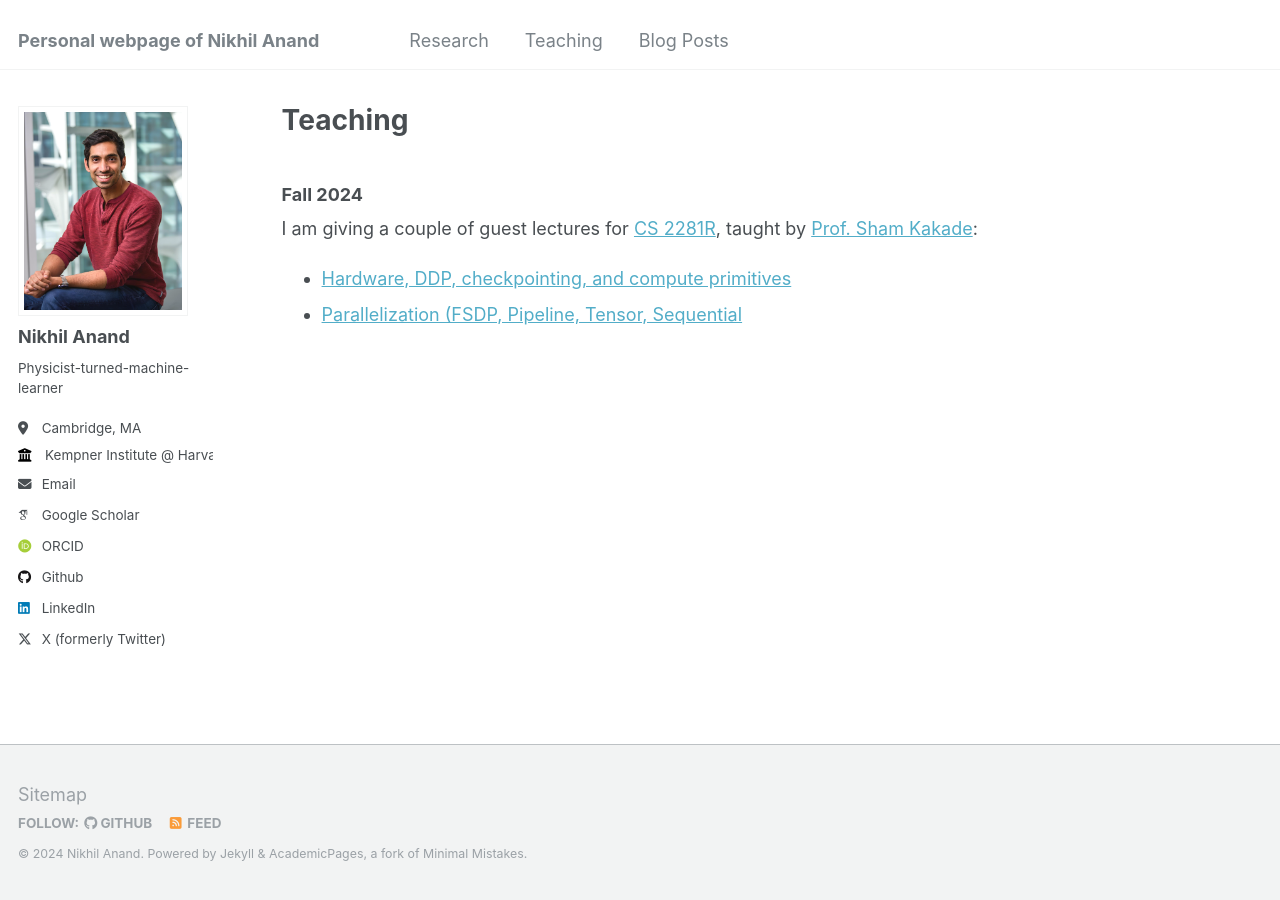
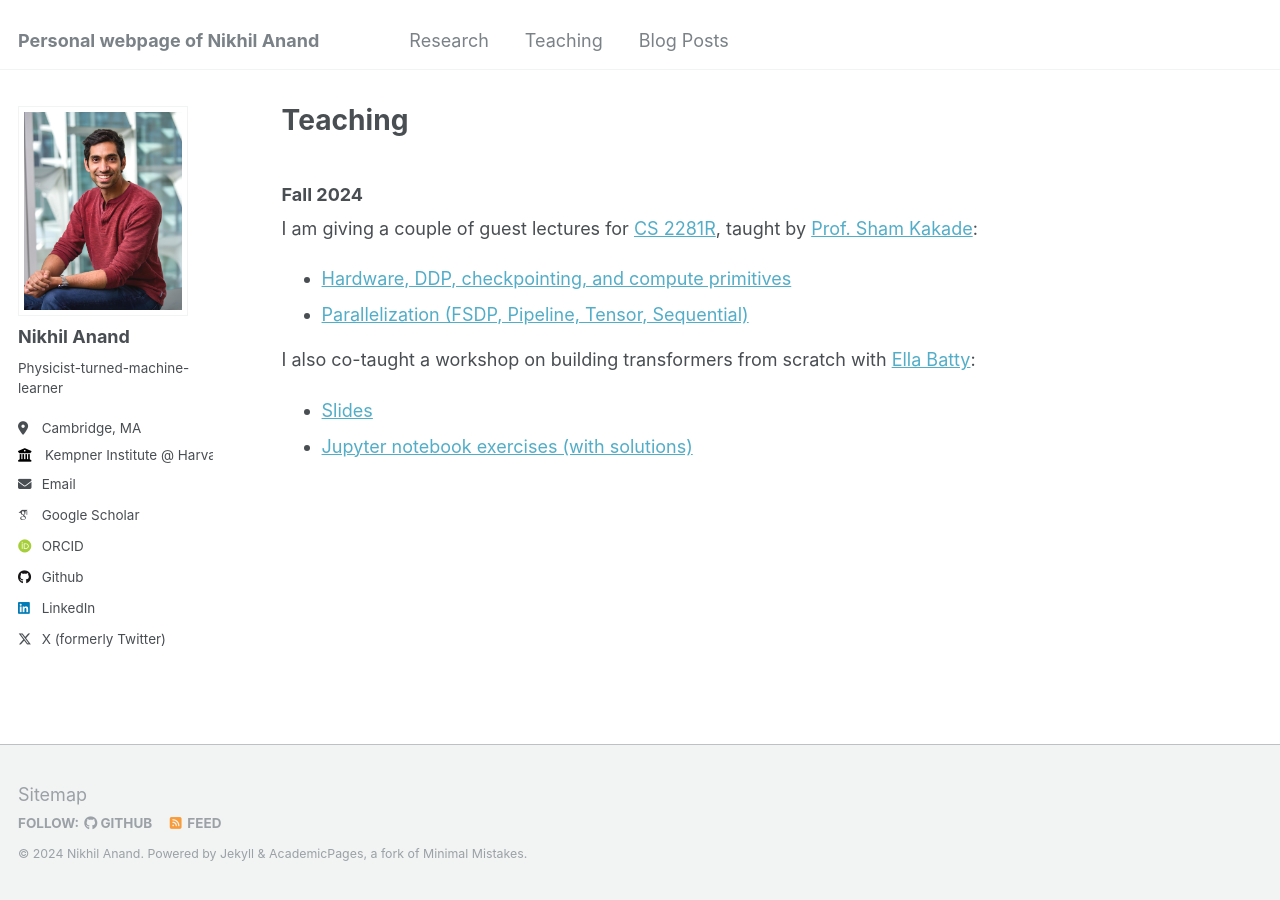
Before and after one commit to nikhilanand91/nikhilanand91.github.io, a Jekyll site: the page built from _pages/teaching.md, in a window 1280 px wide. Built offline with Jekyll 4.4.1, drawn with Linux system fonts in a browser that asks for light colours; some web fonts are replaced.

Commit message:
update with workshop materials

```diff
--- a/_pages/teaching.md
+++ b/_pages/teaching.md
@@ -8,4 +8,8 @@ title: "Teaching"
 I am giving a couple of guest lectures for [CS 2281R](https://shamulent.github.io/CS_2281_2024.html), taught by [Prof. Sham Kakade](https://sham.seas.harvard.edu/):
 
 * [Hardware, DDP, checkpointing, and compute primitives](https://www.dropbox.com/scl/fi/ublytq30ac039n6xgefc2/Lec1_intro.pdf?rlkey=3yp2o60sn35imkw3x8bmwp0vh&st=940lvu0f&dl=0)
-* [Parallelization (FSDP, Pipeline, Tensor, Sequential](https://www.dropbox.com/scl/fi/q3qlzcamqq470ce5zitr8/Lec8_parallel.pdf?rlkey=3iirums9ypr83guvpfhemkby0&st=viltiy1f&dl=0)
+* [Parallelization (FSDP, Pipeline, Tensor, Sequential)](https://www.dropbox.com/scl/fi/q3qlzcamqq470ce5zitr8/Lec8_parallel.pdf?rlkey=3iirums9ypr83guvpfhemkby0&st=viltiy1f&dl=0)
+
+I also co-taught a workshop on building transformers from scratch with [Ella Batty](https://ebatty.github.io/):
+* [Slides](https://www.dropbox.com/scl/fi/5pbr4g4bgm2ssua6vrdu3/Kempner_Building_a_Transformer_from_Scratch_Workshop.pdf?rlkey=nu5gj80ju9f0iecvpxp88g8js&st=spqdhmuj&dl=0)
+* [Jupyter notebook exercises (with solutions)](https://github.com/KempnerInstitute/transformer-workshop/tree/main)
```
